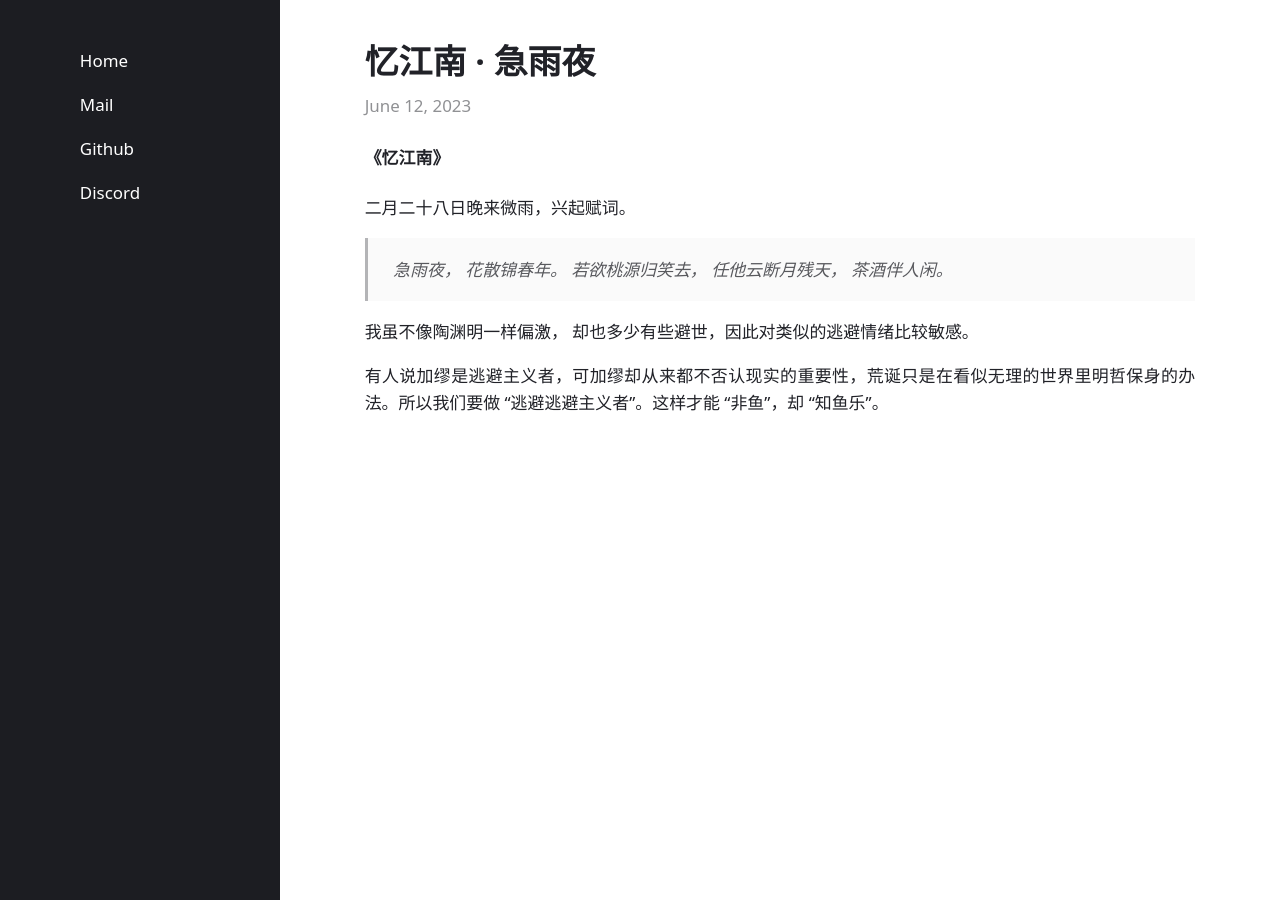
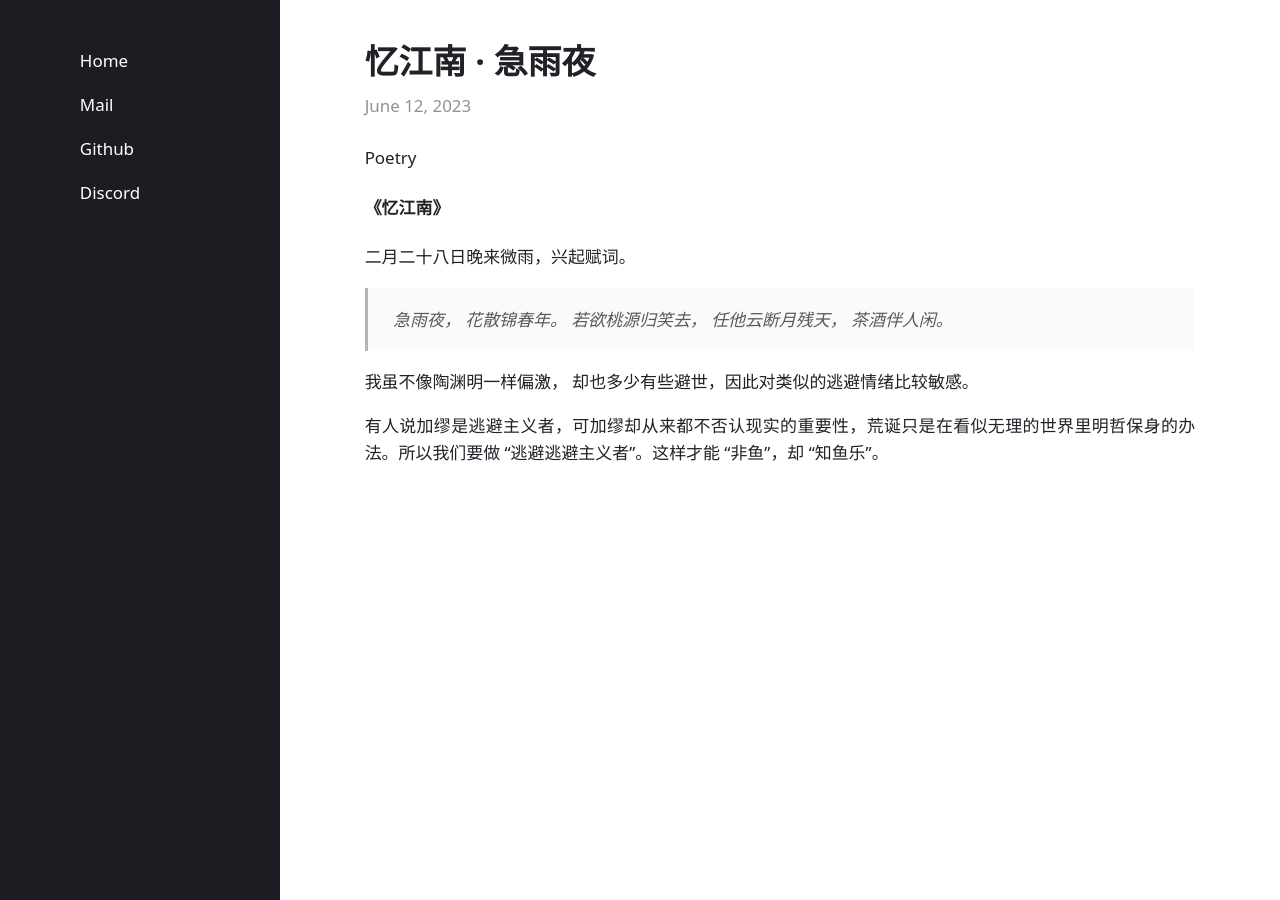
Before and after one commit to chris-zy-liu/chris-zy-liu.github.io, a Jekyll site: the page built from _posts/2023-06-12-poetry1.md, in a window 1280 px wide. Built offline with Jekyll 4.4.1, drawn with Linux system fonts in a browser that asks for light colours.

Commit message:
Categories prep

```diff
--- a/_layouts/post.html
+++ b/_layouts/post.html
@@ -4,6 +4,7 @@ layout: default
 
 <article>
   {% include meta.html post=page %}
+  {{ page.categories }}
   {{ content }}
   {% if page.comments != false and site.comments.isso or site.comments.disqus %}
     <hr>
--- a/_posts/2023-06-12-poetry1.md
+++ b/_posts/2023-06-12-poetry1.md
@@ -1,7 +1,7 @@
 ---
 title: "忆江南 · 急雨夜"
 layout: post
-categories: poetry
+categories: Poetry
 ---
 
 #### 《忆江南》
```
Also changed, not shown: _posts/2023-06-10-first-post.md (+2 -2 lines).
